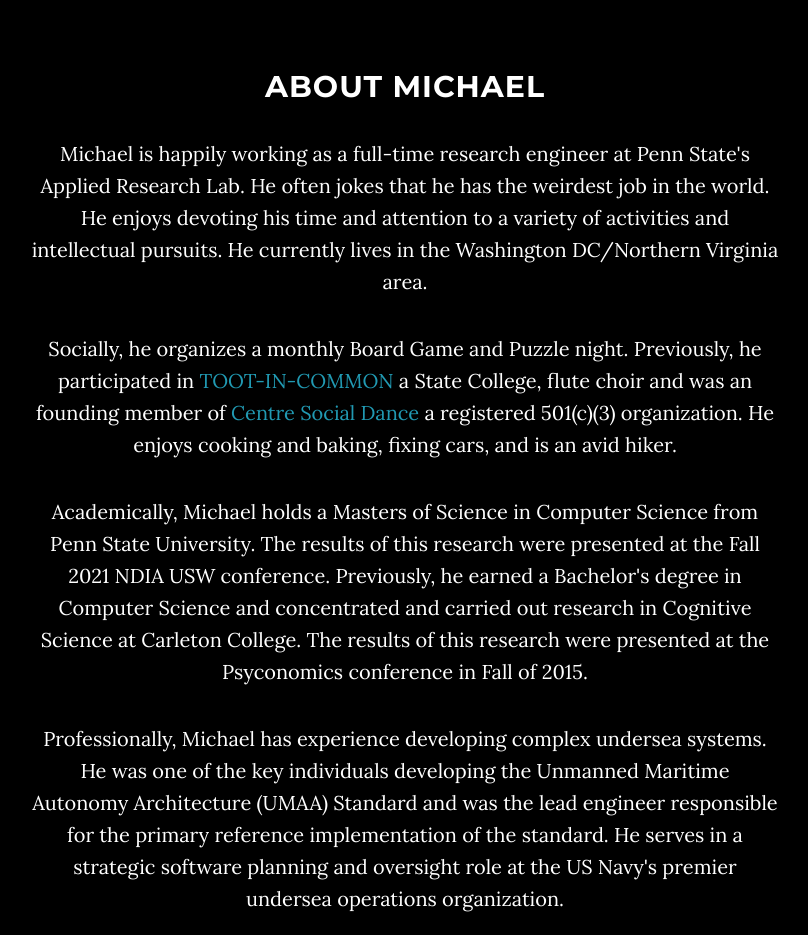
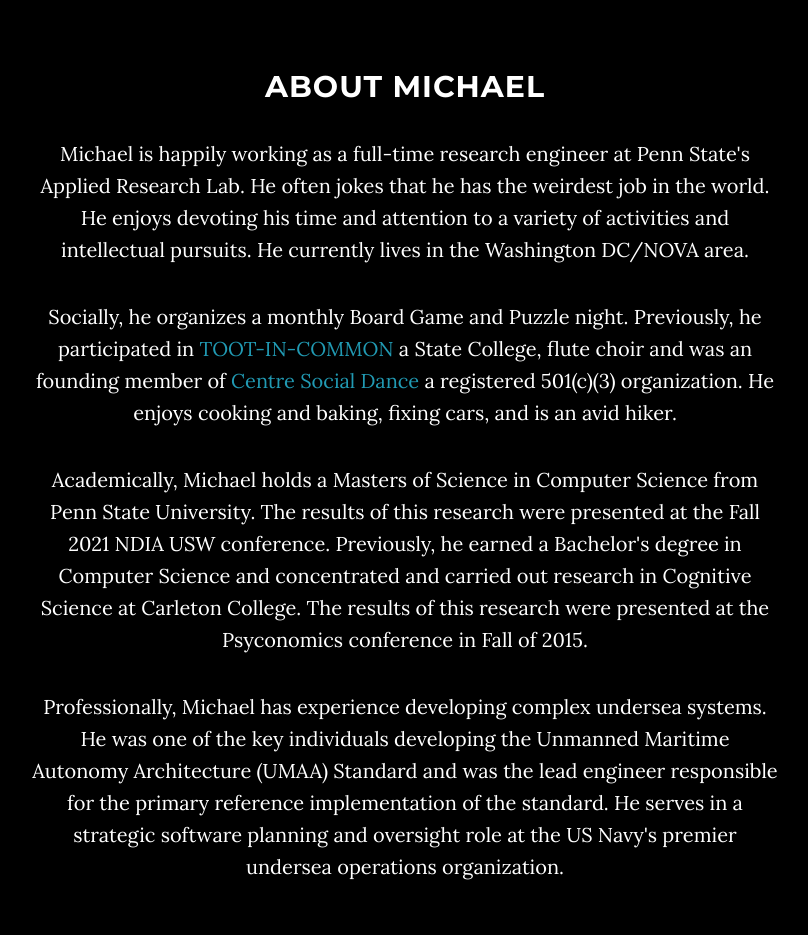
Before and after one commit to michaelwheatman/michaelwheatman.github.io, a plain HTML site: page index.html in a window 1280 px wide. Shown: the part 980-1915 px from the top of the page, without its empty margins (235-1043 px from the left). Drawn offline with nearby package versions, Linux system fonts and the light colour scheme.

Commit message:
more update

```diff
--- a/index.html
+++ b/index.html
@@ -103,7 +103,7 @@
         <div class="row">
             <div class="col-lg-8 col-lg-offset-2">
                 <h2>About Michael</h2>
-                <p>Michael is happily working as a full-time research engineer at Penn State's Applied Research Lab. He often jokes that he has the weirdest job in the world. He enjoys devoting his time and attention to a variety of activities and intellectual pursuits. He currently lives in the Washington DC/Northern Virginia area.
+                <p>Michael is happily working as a full-time research engineer at Penn State's Applied Research Lab. He often jokes that he has the weirdest job in the world. He enjoys devoting his time and attention to a variety of activities and intellectual pursuits. He currently lives in the Washington DC/NOVA area.
 
                 <p>Socially, he organizes a monthly Board Game and Puzzle night.
                 Previously, he participated in <a href="https://www.toot-in-common.com/Home.html">TOOT-IN-COMMON</a> a State College, flute choir and was an founding member of <a href="https://www.facebook.com/groups/128122001188021/">Centre Social Dance</a> a registered 501(c)(3) organization. He enjoys cooking and baking, fixing cars, and is an avid hiker.</p>
```
Also changed, not shown: img/krlxlogo.png (deleted), img/mousetrap.jpg (deleted).
